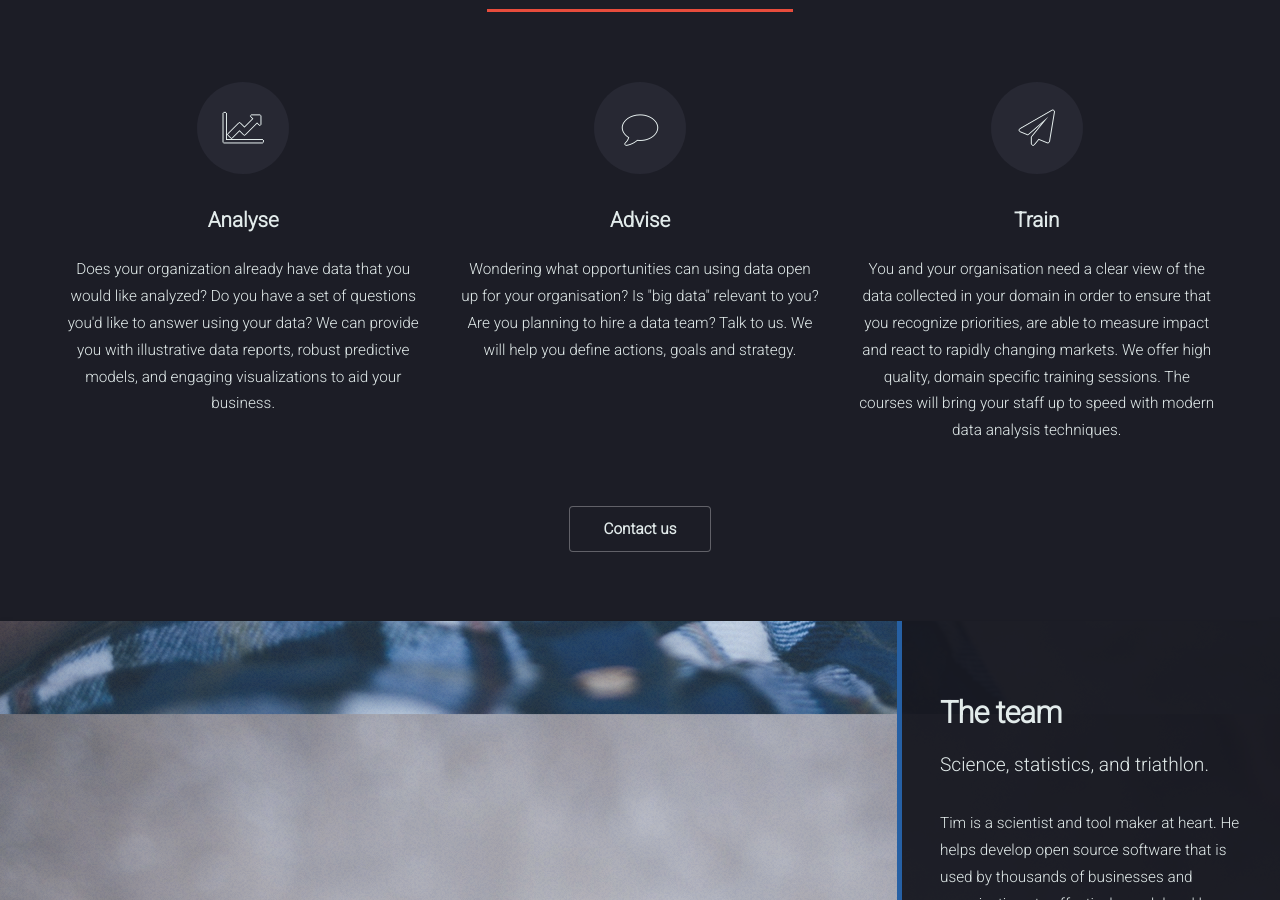
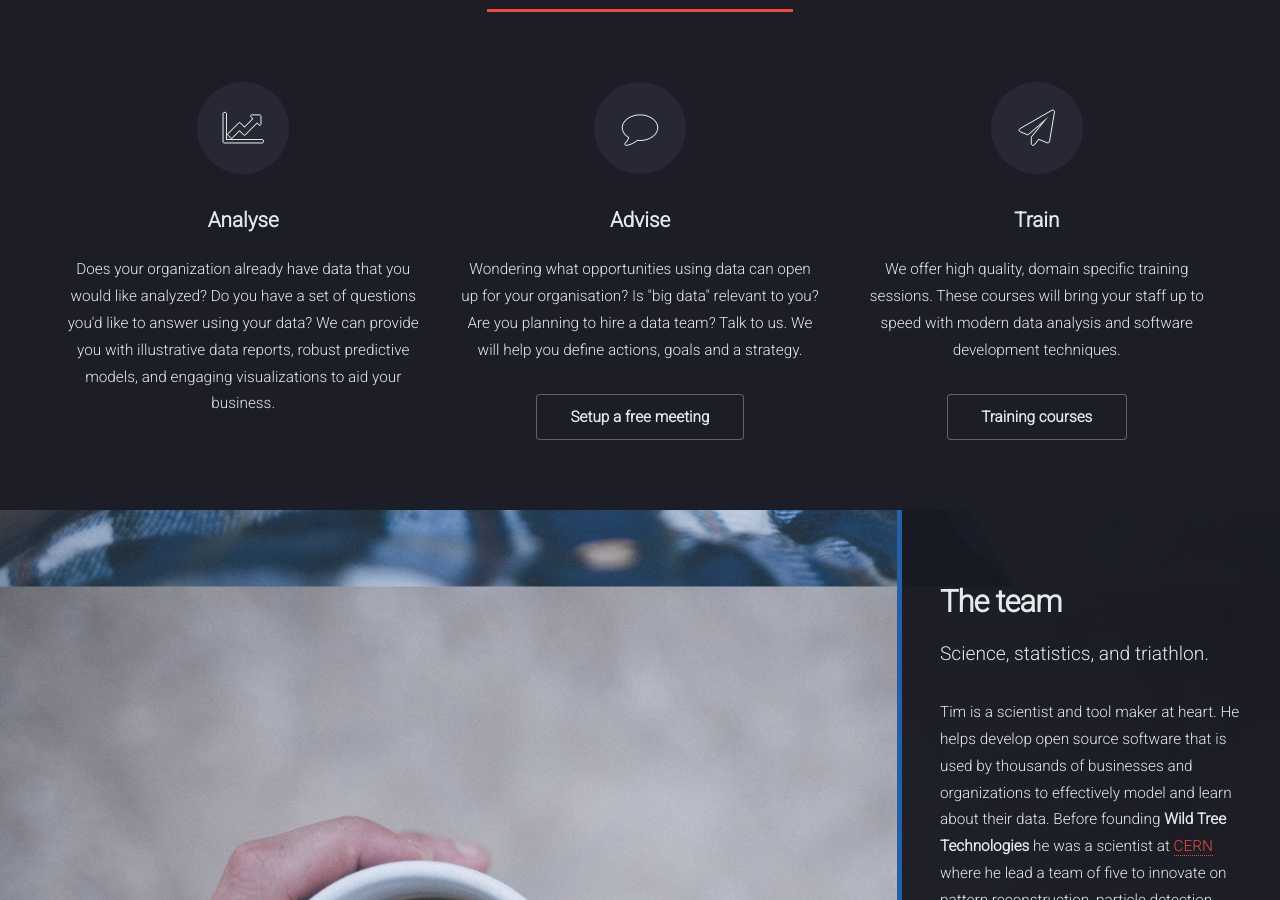
Before and after one commit to wildtreetech/wildtreetech.github.io, a Jekyll site: the page built from index.html, in a window 1280 px wide and 900 px high, scrolled down 1995 px. Built offline with Jekyll 4.4.1, drawn with Linux system fonts in a browser that asks for light colours.

Commit message:
Whole bunch of changes.

```diff
--- a/_includes/header.html
+++ /dev/null
@@ -1,18 +0,0 @@
-<!-- Header -->
-<header id="header">
-	<h1 id="logo"><a href="index.html">Wild Tree Tech</a></h1>
-	<nav id="nav">
-		<ul>
-			<li><a href="/index.html">Home</a></li>
-			<li><a href="/index.html#science">Insight</a></li>
-			<li><a href="/index.html#services">Services</a>
-				<ul>
-					<li><a href="/training.html">Training</a></li>
-				</ul>
-			</li>
-			<li><a href="/index.html#who">Team</a></li>
-			<li><a href="/index.html#contact">Contact</a></li>
-		</ul>
-	</nav>
-</header>
-</div>
--- /dev/null
+++ b/_includes/menu.html
@@ -0,0 +1,20 @@
+<!-- Menu -->
+<header id="header">
+	<h1 id="logo"><a href="index.html">Wild Tree Tech</a></h1>
+	<nav id="nav">
+		<ul>
+			<li><a href="/index.html">Home</a></li>
+			<li><a href="/index.html#science">Insight</a></li>
+			<li><a href="/index.html#services">Services</a>
+				<ul>
+					<li><a href="/index.html#services">Data analysis</a></li>
+					<li><a href="/index.html#services">Consulting</a></li>
+					<li><a href="/training.html">Training</a></li>
+				</ul>
+			</li>
+			<li><a href="/index.html#who">Team</a></li>
+			<li><a href="/index.html#contact">Contact</a></li>
+		</ul>
+	</nav>
+</header>
+</div>
--- a/_layouts/default.html
+++ b/_layouts/default.html
@@ -14,7 +14,7 @@
 
   {% include footer.html %}
 
-  {% include header.html %}
+  {% include menu.html %}
 
   {% include scripts.html %}
 
--- a/index.html
+++ b/index.html
@@ -59,8 +59,10 @@ layout: default
 		<div class="box alt">
 			<div class="row uniform">
 				<section class="4u 6u(medium) 12u$(xsmall)">
-					<span class="icon alt major fa-line-chart"></span>
-					<h3>Analyse</h3>
+					<a href="#contact" class="icon alt major fa-line-chart">
+						<span class="label">Data analysis</span>
+					</a>
+					<h3><a href="#contact">Analyse</a></h3>
 					<p>Does your organization already have data that you would like
 						 analyzed? Do you have a set of questions you'd like to answer
 						 using your data? We can provide you with illustrative data
@@ -68,33 +70,36 @@ layout: default
 						 to aid your business.</p>
 				</section>
 				<section class="4u 6u$(medium) 12u$(xsmall)">
-					<span class="icon alt major fa-comment"></span>
-					<h3>Advise</h3>
-					<p>Wondering what opportunities can using data open up for your
+					<a href="#contact" class="icon alt major fa-comment">
+						<span class="label">Consulting</span>
+					</a>
+					<h3><a href="#contact">Advise</a></h3>
+					<p>Wondering what opportunities using data can open up for your
 						organisation? Is "big data" relevant to you? Are you planning
 						to hire a data team? Talk to us. We will help you define actions,
-						goals and strategy.</p>
+						goals and a strategy.
+					</p>
+					<ul class="actions">
+						<li><a href="#contact" class="button">Setup a free meeting</a></li>
+					</ul>
 				</section>
 				<section class="4u 6u$(medium) 12u$(xsmall)">
-					<span class="icon alt major fa-paper-plane"></span>
-					<h3>Train</h3>
-					<p>You and your organisation need a clear view of the data
-						collected in your domain in order to
-						ensure that you recognize priorities,
-						are able to measure impact
-						and react to rapidly changing markets.
+					<a href="training.html" class="icon alt major fa-paper-plane">
+						<span class="label">Training</span>
+					</a>
+					<h3><a href="training.html">Train</a></h3>
+					<p>
 						We offer high quality, domain specific training
-						sessions. The courses will bring
-						your staff up to speed with modern data analysis techniques.
+						sessions. These courses will bring
+						your staff up to speed with modern data analysis and software
+						development techniques.
 						</p>
+						<ul class="actions">
+							<li><a href="/training.html" class="button">Training courses</a></li>
+						</ul>
 				</section>
 				</div>
 		</div>
-		<footer class="major">
-			<ul class="actions">
-				<li><a href="#contact" class="button">Contact us</a></li>
-			</ul>
-		</footer>
 	</div>
 </section>
 
--- a/training/beyond-excel-spring-16.html
+++ b/training/beyond-excel-spring-16.html
@@ -11,7 +11,9 @@ layout: default
     <!-- Content -->
     <div class="8u -2u 12u$(medium)">
     <section id="content">
-      <a href="#" class="image fit"><img src="https://s3-us-west-2.amazonaws.com/webmaker-kits/learning%402x.jpg" alt="" /></a>
+      <a href="#" class="image fit">
+        <img src="https://s3-us-west-2.amazonaws.com/webmaker-kits/learning%402x.jpg" alt="" />
+      </a>
       <h3>Description</h3>
       <p>In three days participants will learn how to go from messy data to
         generating automated reports with interactive graphics. The course is
```
Also changed, not shown: training.html (+36 -17 lines), images/tools.jpg (added), 1 other file.
